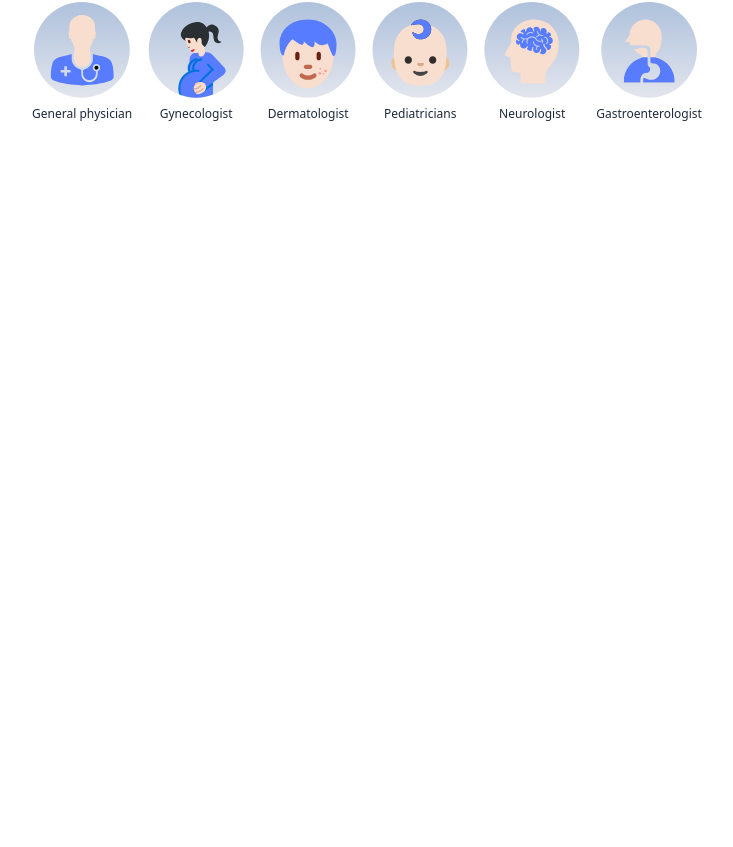
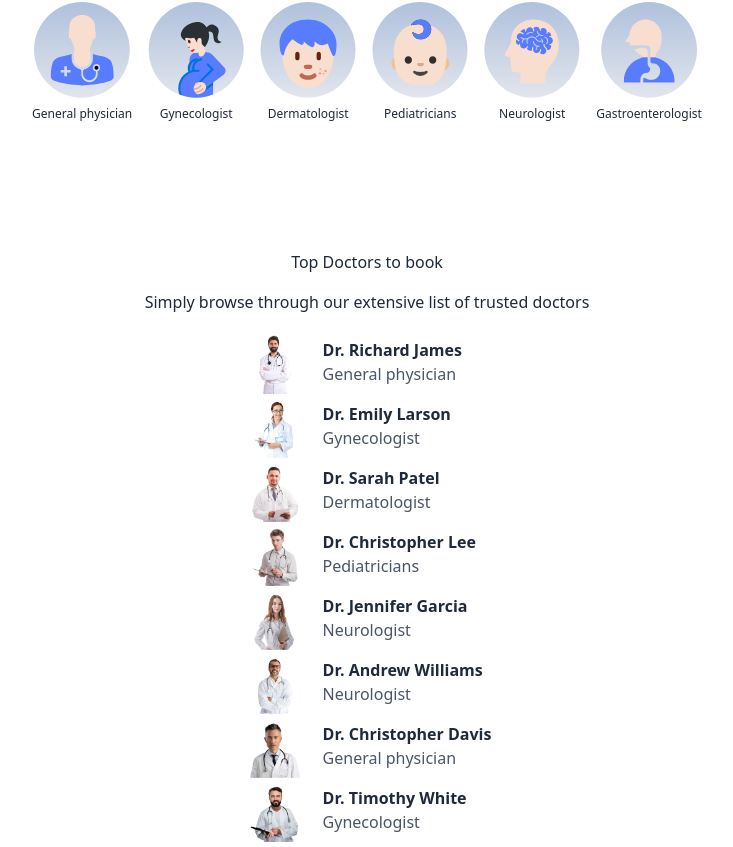
Before and after one commit to maquejp/temp_prescripto, a React (Vite) app in the folder frontend/: page / in a window 1280 px wide. Shown: the part 882-1729 px from the top of the page, without its empty margins (273-1006 px from the left). Before the commit the page ends 1068 px from the top, so only its background shows below. Built offline with nearby package versions, Linux system fonts and the light colour scheme.

Commit message:
wip:feature:home:top doctor

```diff
--- /dev/null
+++ b/frontend/src/components/TopDoctors.jsx
@@ -0,0 +1,26 @@
+import { doctors } from "../assets/assets";
+
+const TopDoctors = () => {
+  return (
+    <div className="flex flex-col items-center gap-4 py-16 text-gray-800">
+      <h1 className="">Top Doctors to book</h1>
+      <p className="">
+        Simply browse through our extensive list of trusted doctors
+      </p>
+      <div className="">
+        {/* Doctor Card */}
+        {doctors.map((doctor, index) => (
+          <div className="flex items-center gap-4" key={index}>
+            <img className="w-16 h-16" src={doctor.image} alt={doctor.name} />
+            <div className="flex flex-col">
+              <p className="font-semibold">{doctor.name}</p>
+              <p className="text-gray-600">{doctor.speciality}</p>
+            </div>
+          </div>
+        ))}
+      </div>
+    </div>
+  );
+};
+
+export default TopDoctors;
--- a/frontend/src/pages/Home.jsx
+++ b/frontend/src/pages/Home.jsx
@@ -1,11 +1,13 @@
 import Header from "../components/Header";
 import SpecialitiesMenu from "../components/SpecialitiesMenu";
+import TopDoctors from "../components/TopDoctors";
 
 const Home = () => {
   return (
     <div>
       <Header />
       <SpecialitiesMenu />
+      <TopDoctors />
     </div>
   );
 };
```
